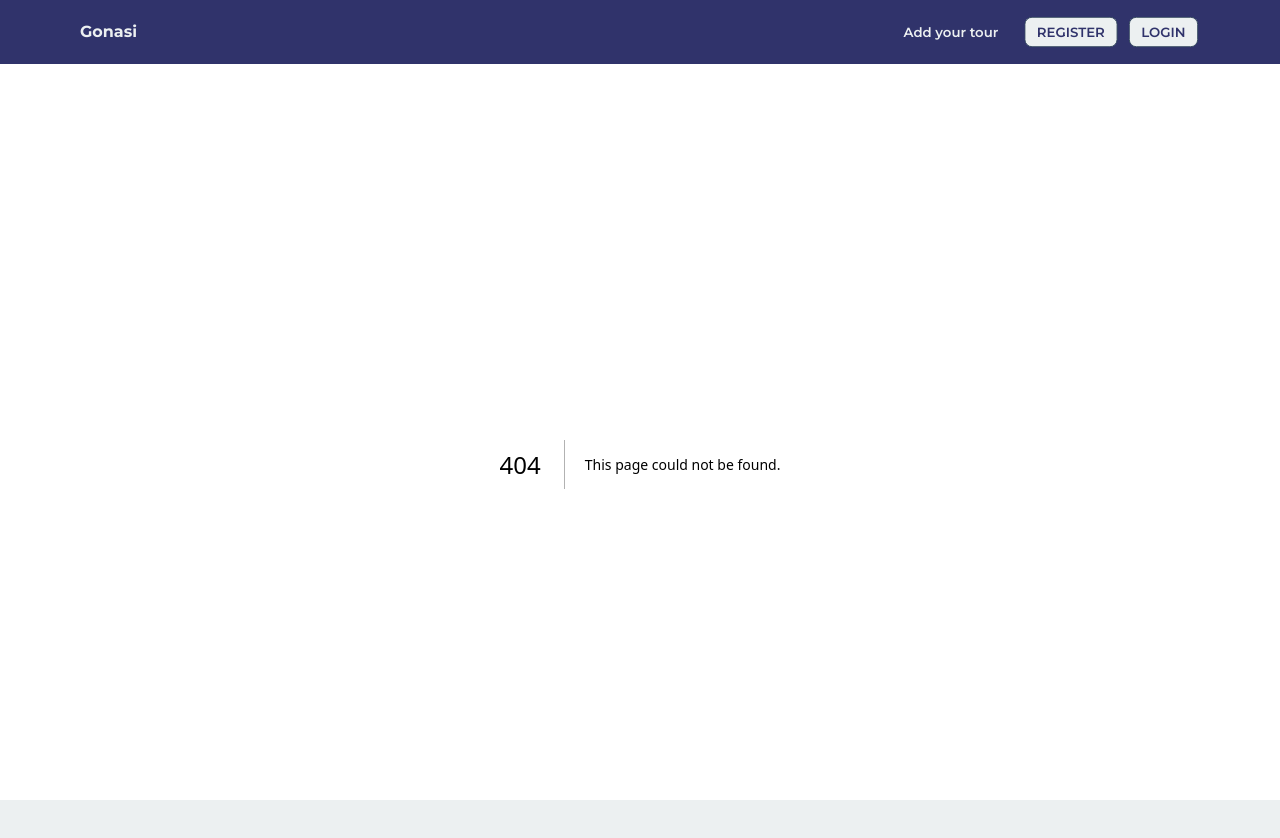
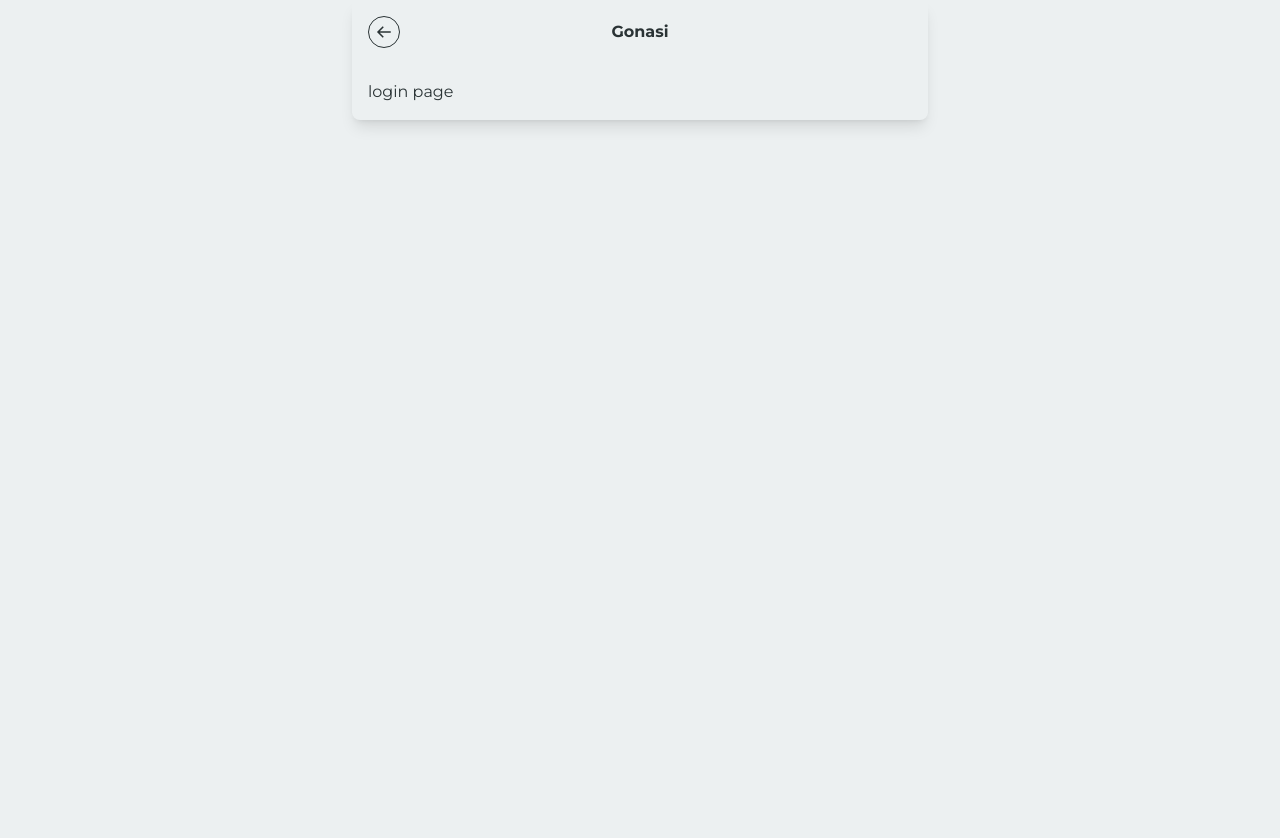
Before and after one commit to dcDalin/gonasi-web, a Next.js app: page /auth/login in a window 1280 px wide. Before the commit this address had no page. Shown: the top 838 px of the page. After the commit the page ends 800 px from the top, so only its background shows below. Built offline with nearby package versions, Linux system fonts and the light colour scheme.

Commit message:
feat: update layouts

```diff
--- /dev/null
+++ b/src/app/(auth)/auth/login/page.tsx
@@ -0,0 +1,11 @@
+export const metadata = {
+  title: 'Login',
+};
+
+export default function Page() {
+  return (
+    <div>
+      <h1>login page</h1>
+    </div>
+  );
+}
--- /dev/null
+++ b/src/app/(auth)/auth/signup/page.tsx
@@ -0,0 +1,11 @@
+export const metadata = {
+  title: 'Sign up',
+};
+
+export default function Page() {
+  return (
+    <div>
+      <h1>signup page</h1>
+    </div>
+  );
+}
--- /dev/null
+++ b/src/app/(auth)/layout.tsx
@@ -0,0 +1,32 @@
+import { Montserrat } from 'next/font/google';
+
+import '../globals.css';
+
+import AuthTopNav from '@/components/Navigation/AuthTopNav';
+
+const montserrat = Montserrat({ subsets: ['latin'] });
+
+export const metadata = {
+  title: {
+    default: 'Gonasi',
+    template: '%s | Gonasi',
+  },
+  description: 'Group tours made simple',
+};
+
+export default function RootLayout({
+  children,
+}: {
+  children: React.ReactNode;
+}) {
+  return (
+    <html lang='en'>
+      <body className={montserrat.className}>
+        <section className='mx-auto max-w-xl rounded-lg shadow-lg'>
+          <AuthTopNav />
+          <div className='p-4'>{children}</div>
+        </section>
+      </body>
+    </html>
+  );
+}
--- a/src/app/layout.tsx
+++ b/src/app/(public)/layout.tsx
@@ -1,6 +1,6 @@
 import { Montserrat } from 'next/font/google';
 
-import './globals.css';
+import '../globals.css';
 
 import BottomNav from '@/components/Navigation/BottomNav';
 import TopNav from '@/components/Navigation/TopNav';
@@ -8,7 +8,10 @@ import TopNav from '@/components/Navigation/TopNav';
 const montserrat = Montserrat({ subsets: ['latin'] });
 
 export const metadata = {
-  title: 'Gonasi',
+  title: {
+    default: 'Gonasi',
+    template: '%s | Gonasi',
+  },
   description: 'Group tours made simple',
 };
 
--- /dev/null
+++ b/src/components/Buttons/BackButton.tsx
@@ -0,0 +1,20 @@
+'use client';
+
+import { useRouter } from 'next/navigation';
+import { BiArrowBack } from 'react-icons/bi';
+
+import { PREVIOUS_ROUTE } from '@/constants/localStorage';
+
+export default function BackButton() {
+  const router = useRouter();
+
+  const previousRoute = localStorage.getItem(PREVIOUS_ROUTE) || '/';
+  return (
+    <button
+      onClick={() => router.push(previousRoute)}
+      className='ds-btn ds-btn-circle ds-btn-outline ds-btn-sm hover:bg-primary'
+    >
+      <BiArrowBack className='text-lg' />
+    </button>
+  );
+}
--- a/src/components/Buttons/MenuPillButton.tsx
+++ b/src/components/Buttons/MenuPillButton.tsx
@@ -5,12 +5,14 @@ import { useRouter } from 'next/navigation';
 interface IMenuPillButtonProps {
   name: string;
   icon: JSX.Element;
+  iconLast?: JSX.Element;
   path: string;
 }
 
 export default function MenuPillButton({
   name,
   icon,
+  iconLast,
   path,
 }: IMenuPillButtonProps) {
   const router = useRouter();
@@ -23,6 +25,7 @@ export default function MenuPillButton({
       <div className='flex items-center space-x-2'>
         <span>{icon}</span>
         <span>{name}</span>
+        {iconLast ? <span>{iconLast}</span> : null}
       </div>
     </button>
   );
--- /dev/null
+++ b/src/components/Navigation/AuthTopNav/index.tsx
@@ -0,0 +1,16 @@
+import AppLogo from '@/components/AppLogo';
+import BackButton from '@/components/Buttons/BackButton';
+
+export default function AuthTopNav() {
+  return (
+    <div className='navbar bg-base-100'>
+      <div className='grid grid-cols-3 items-center p-4'>
+        <BackButton />
+        <div className='flex items-center justify-center'>
+          <AppLogo />
+        </div>
+        <div></div>
+      </div>
+    </div>
+  );
+}
--- /dev/null
+++ b/src/components/Navigation/TopNav/LocationSelector.tsx
@@ -0,0 +1,22 @@
+import Image from 'next/image';
+import { ImLocation } from 'react-icons/im';
+
+import MenuPillButton from '@/components/Buttons/MenuPillButton';
+
+export default function LocationSelector() {
+  return (
+    <MenuPillButton
+      name='Naivasha'
+      icon={<ImLocation />}
+      iconLast={
+        <Image
+          src='/images/kenya-flag-icon.svg'
+          alt='kenya flag icon'
+          width='22'
+          height='22'
+        />
+      }
+      path=''
+    />
+  );
+}
--- a/src/components/Navigation/TopNav/index.tsx
+++ b/src/components/Navigation/TopNav/index.tsx
@@ -1,8 +1,9 @@
 import AppLogo from '@/components/AppLogo';
 import AuthButton from '@/components/Buttons/AuthButton';
 import Container from '@/components/layouts/Container';
+import LocationSelector from '@/components/Navigation/TopNav/LocationSelector';
 
-import { AUTH_LOGIN, AUTH_REGISTER } from '@/constants/routes';
+import { AUTH_REGISTER } from '@/constants/routes';
 
 export default function TopNav() {
   return (
@@ -13,10 +14,11 @@ export default function TopNav() {
             <AppLogo />
           </div>
           <div className='flex-none'>
-            <div className='hidden items-center space-x-2 md:flex'>
-              <AuthButton name='Add your tour' ghost href={AUTH_REGISTER} />
-              <AuthButton name='register' href={AUTH_REGISTER} />
-              <AuthButton name='login' href={AUTH_LOGIN} />
+            <div className='flex items-center space-x-2'>
+              <LocationSelector />
+              <div className='hidden md:flex'>
+                <AuthButton name='Add your tour' ghost href={AUTH_REGISTER} />
+              </div>
             </div>
           </div>
         </div>
--- /dev/null
+++ b/src/constants/localStorage.ts
@@ -0,0 +1 @@
+export const PREVIOUS_ROUTE = 'gonasi-previous-route';
```
Also changed, not shown: public/images/kenya-flag-icon.svg (added), src/app/(public)/page.tsx (renamed from src/app/page.tsx).
